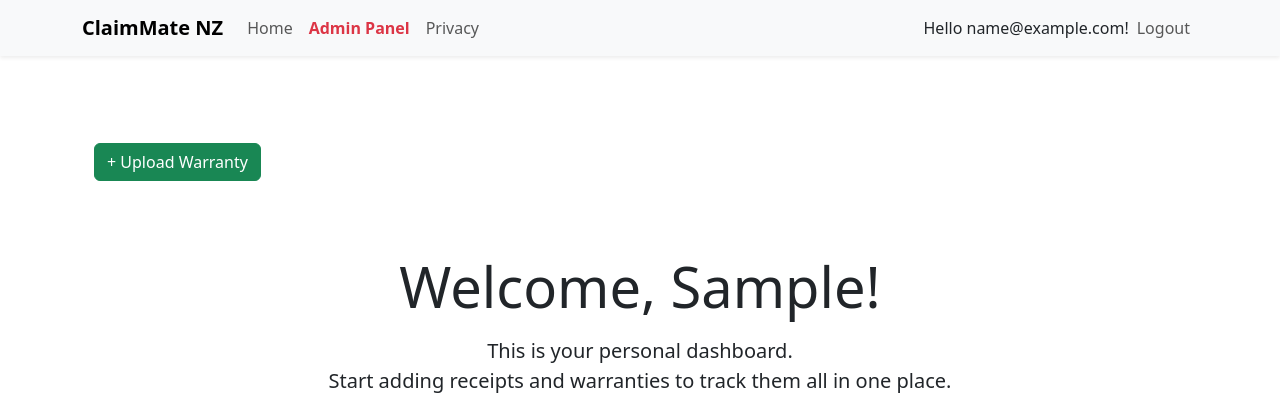
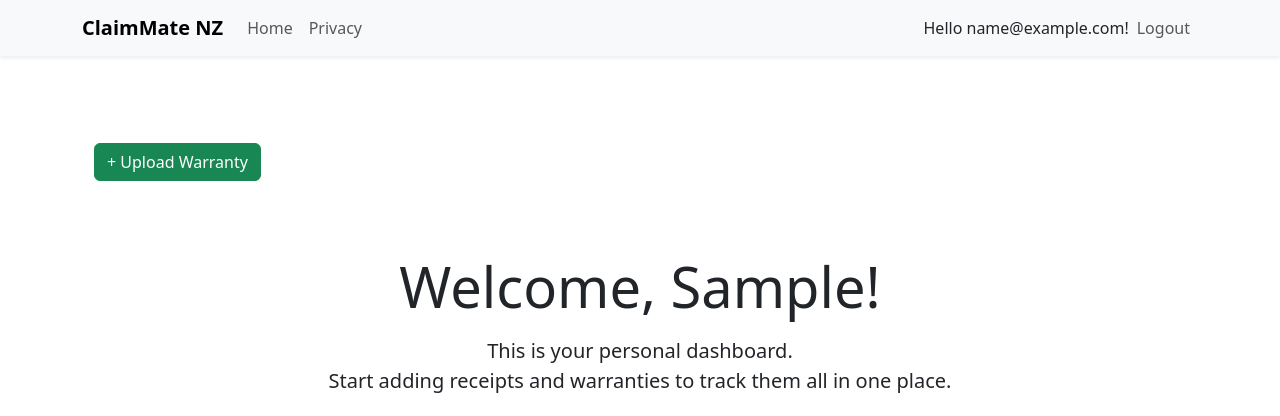
Before and after one commit to kchawla15/Claimmate-Azure, a Django app: page /dashboard/ in a window 1280 px wide. Shown: the top 416 px of the page. Run offline with Django 5.2, Linux system fonts and the light colour scheme; the visitor is signed in with stand-in values (Sample User, id 1); data that the repository does not hold is empty.

Commit message:
Final admin/user dashboard and panel logic

```diff
--- a/core/templates/base.html
+++ b/core/templates/base.html
@@ -21,7 +21,8 @@
                     <li class="nav-item">
                         <a class="nav-link" href="{% url 'dashboard' %}">Home</a>
                     </li>
-                    {% if user.is_staff %}
+                    {# Show Admin Panel only for admin user #}
+                    {% if user.username == 'admin' %}
                     <li class="nav-item">
                         <a class="nav-link fw-bold text-danger" href="{% url 'admin_dashboard' %}">Admin Panel</a>
                     </li>
--- a/core/views.py
+++ b/core/views.py
@@ -16,9 +16,7 @@ def is_admin(user):
 
 @login_required
 def dashboard(request):
-    # Redirect admin to admin dashboard
-    if is_admin(request.user):
-        return redirect('admin_dashboard')
+    # NO REDIRECT! Admin can use dashboard like a normal user.
     items = WarrantyItem.objects.filter(user=request.user)
     return render(request, 'dashboard.html', {'items': items})
 
```
